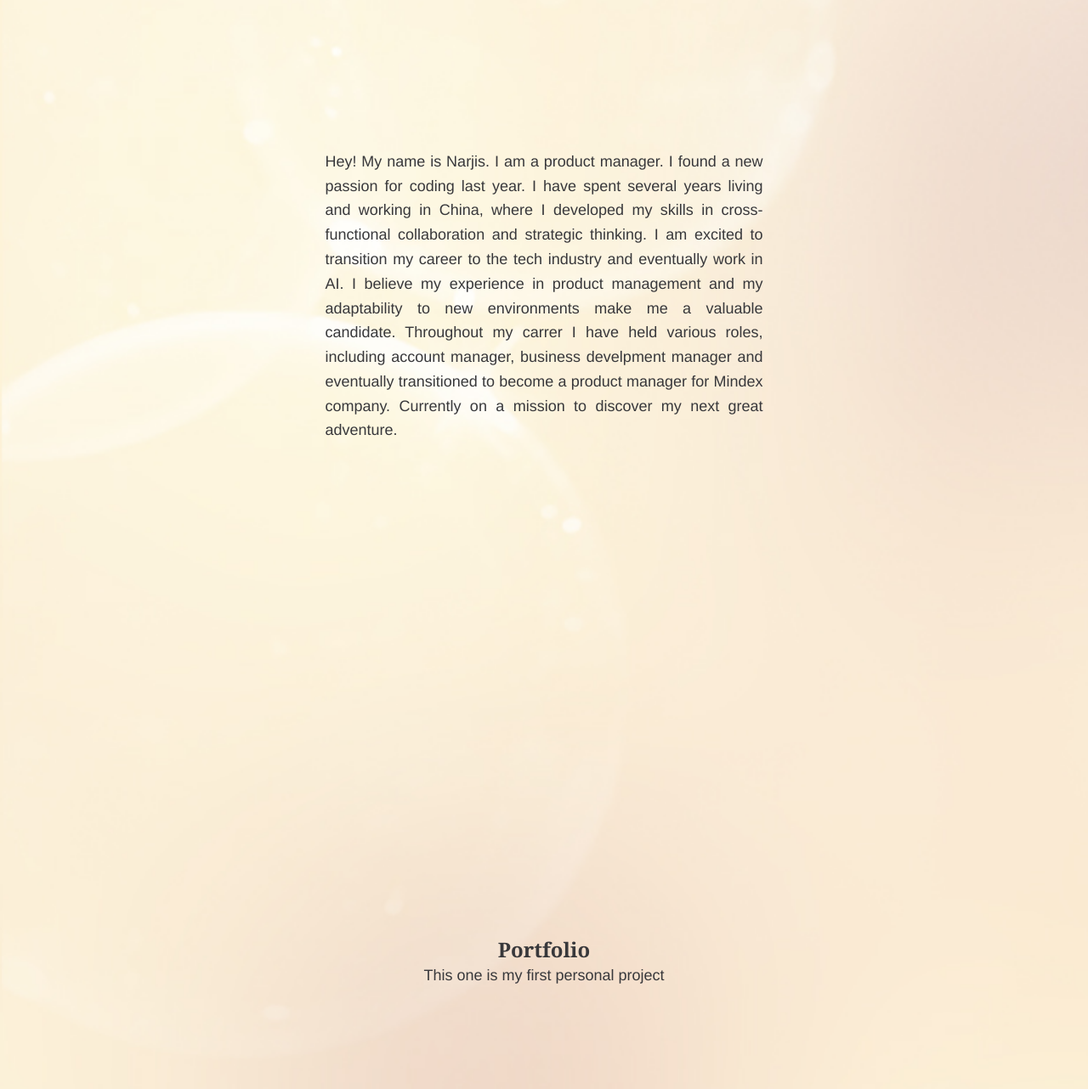
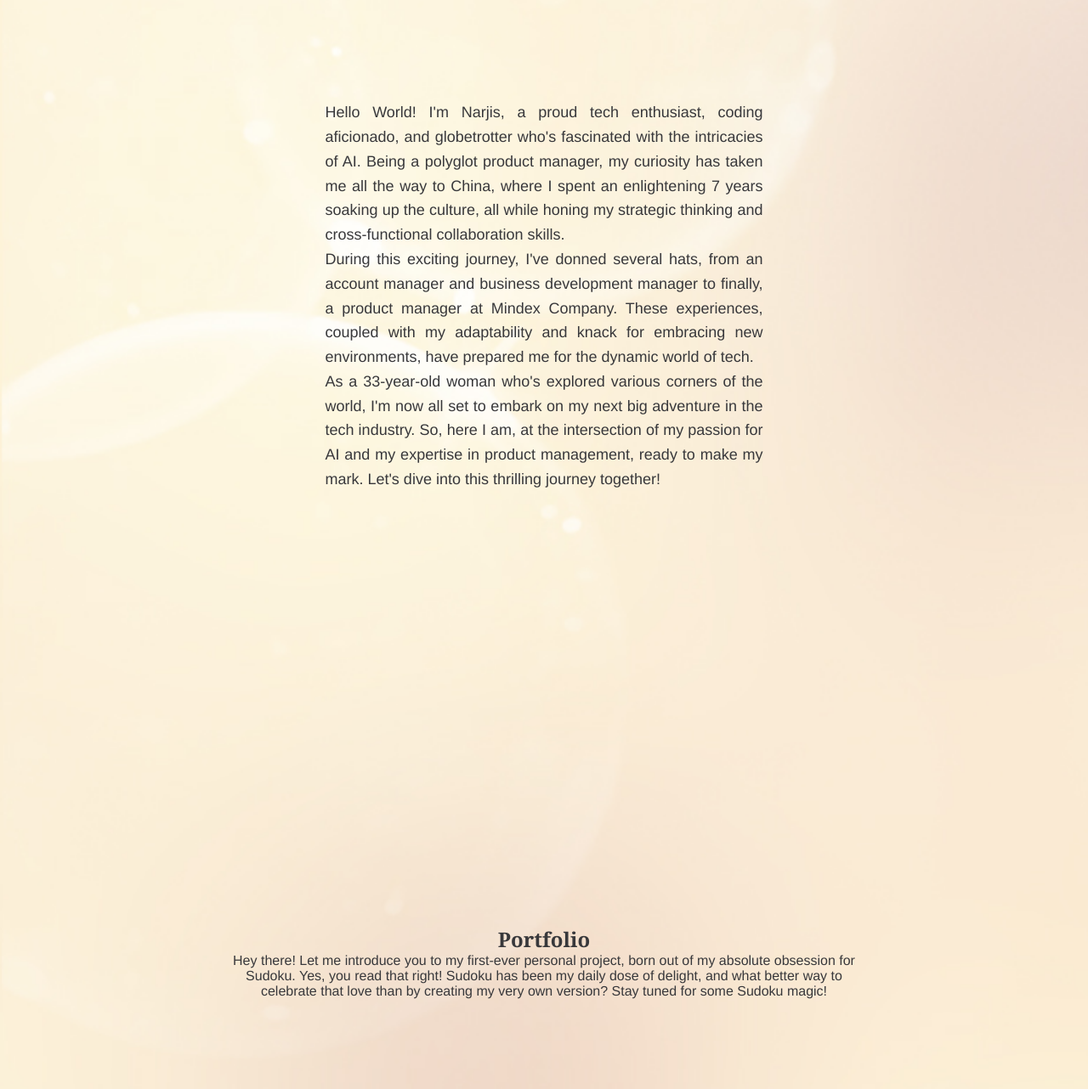
Before and after one commit to Nayagz/nayagz.github.io, a plain HTML site: page index.html in a window 1280 px wide. Shown: the part 918-2200 px from the top of the page at 85% size. Drawn offline with Linux system fonts and the light colour scheme.

Commit message:
Update index.html

```diff
--- a/index.html
+++ b/index.html
@@ -19,17 +19,15 @@
   </header>
   <main>
     <section id="home" class="section-container flex-center full-vh ">
-      <h1 class="big-title">Hi I'm Nana! Welcome to my personal website</h1>
+      <h1 class="big-title">Hey there, it's Nana! Delighted to see you here on my personal corner of the web. Welcome and enjoy the ride!</h1>
     </section>
     <section id="about" class="section-container flex-center full-vh">
       <h2>About Me</h2>
-      <p class="about-text">Hey! My name is Narjis. I am a product manager. I found a new passion for coding last year. I have spent several years living and working in China, where I developed my skills in cross-functional collaboration and strategic thinking. I am excited to transition my career to the tech industry and eventually work in AI. I believe my experience in product management and my adaptability to new environments make me a valuable candidate.
-        Throughout my carrer I have held various roles, including account manager, business develpment manager and eventually transitioned to become a product manager for Mindex company.
-        Currently on a mission to discover my next great adventure.</p>
+      <p class="about-text">Hello World! I'm Narjis, a proud tech enthusiast, coding aficionado, and globetrotter who's fascinated with the intricacies of AI. Being a polyglot product manager, my curiosity has taken me all the way to China, where I spent an enlightening 7 years soaking up the culture, all while honing my strategic thinking and cross-functional collaboration skills.<br> During this exciting journey, I've donned several hats, from an account manager and business development manager to finally, a product manager at Mindex Company. These experiences, coupled with my adaptability and knack for embracing new environments, have prepared me for the dynamic world of tech. <br> As a 33-year-old woman who's explored various corners of the world, I'm now all set to embark on my next big adventure in the tech industry. So, here I am, at the intersection of my passion for AI and my expertise in product management, ready to make my mark. Let's dive into this thrilling journey together!</p>
     </section>
-    <section id="portfolio" class="flex-center full-vh section-container">
+    <section id="portfolio" class="section-container flex-center full-vh">
       <h2>Portfolio</h2>
-      <p>This one is my first personal project</p>
+      <p></p>Hey there! Let me introduce you to my first-ever personal project, born out of my absolute obsession for Sudoku. Yes, you read that right! Sudoku has been my daily dose of delight, and what better way to celebrate that love than by creating my very own version? Stay tuned for some Sudoku magic!</p>
     </section>
     <section id="contact" class="section-container flex-center full-vh">
       <h2>Contact Me</h2>
```
